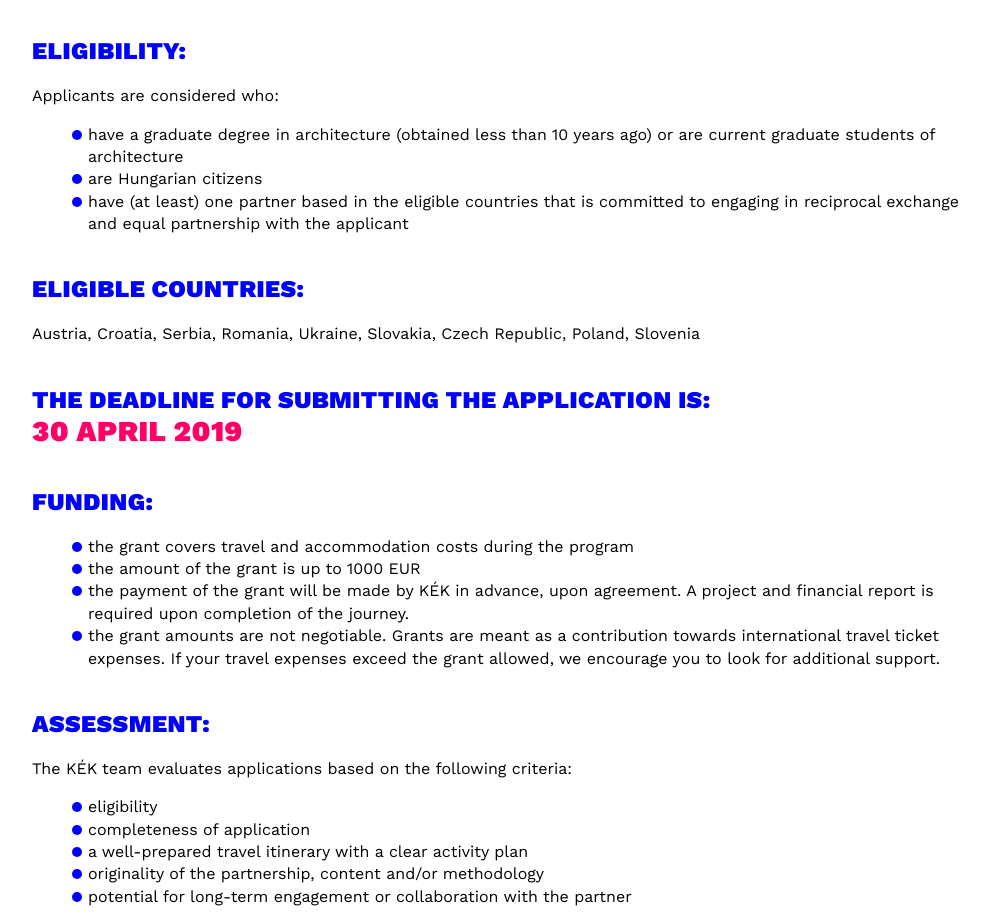
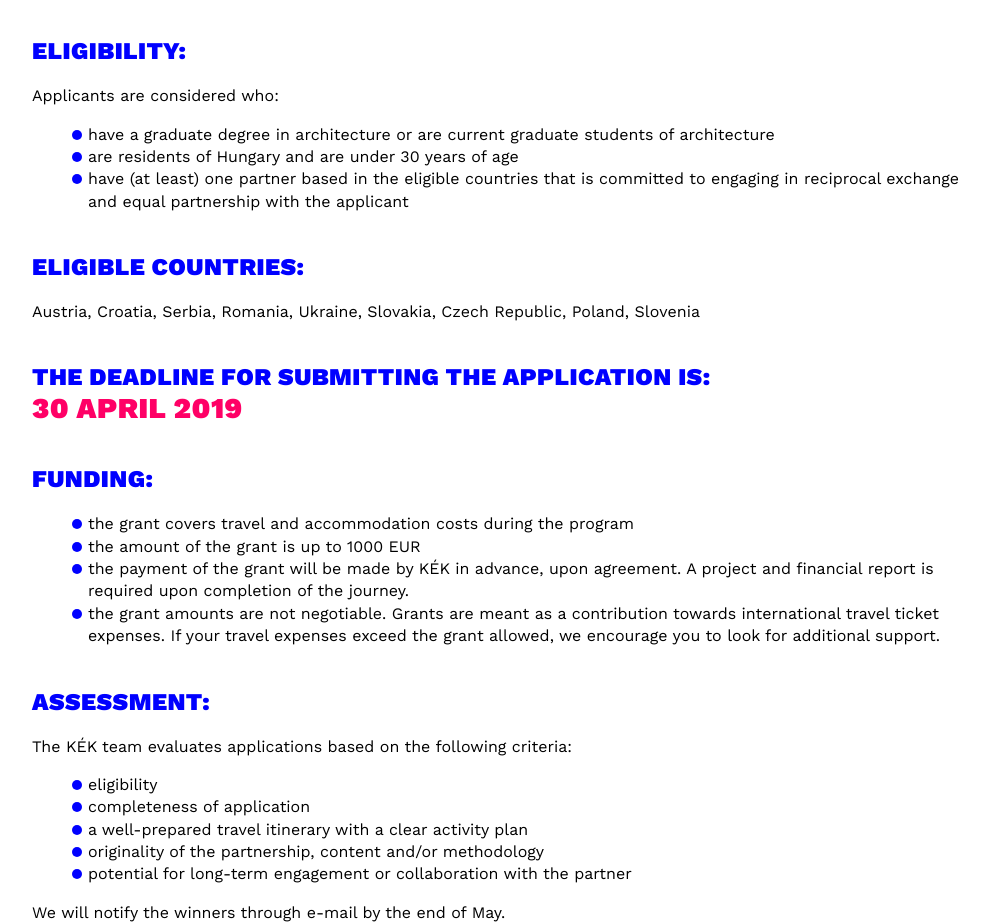
Before and after one commit to kek-architecture/yanp, a plain HTML site: page index.html in a window 1280 px wide. Shown: the part 1528-2452 px from the top of the page, without its empty margins (128-1117 px from the left). Drawn offline with nearby package versions, Linux system fonts and the light colour scheme.

Commit message:
eligibility update

```diff
--- a/index.html
+++ b/index.html
@@ -56,9 +56,9 @@
     <h2>Eligibility:</h2>
     <p>Applicants are considered who:</p>
     <ul>
-      <li>have a graduate degree in architecture (obtained less than 10 years ago) or are current graduate students of architecture</li>
-      <li>are Hungarian citizens</li>
-      <li>have (at least) one partner based in the eligible countries that is committed to engaging in reciprocal exchange and equal partnership with the applicant </li>
+      <li>have a graduate degree in architecture or are current graduate students of architecture</li>
+      <li>are residents of Hungary and are under 30 years of age</li>
+      <li>have (at least) one partner based in the eligible countries that is committed to engaging in reciprocal exchange and equal partnership with the applicant</li>
     </ul>
   </section>
   <section>
```
